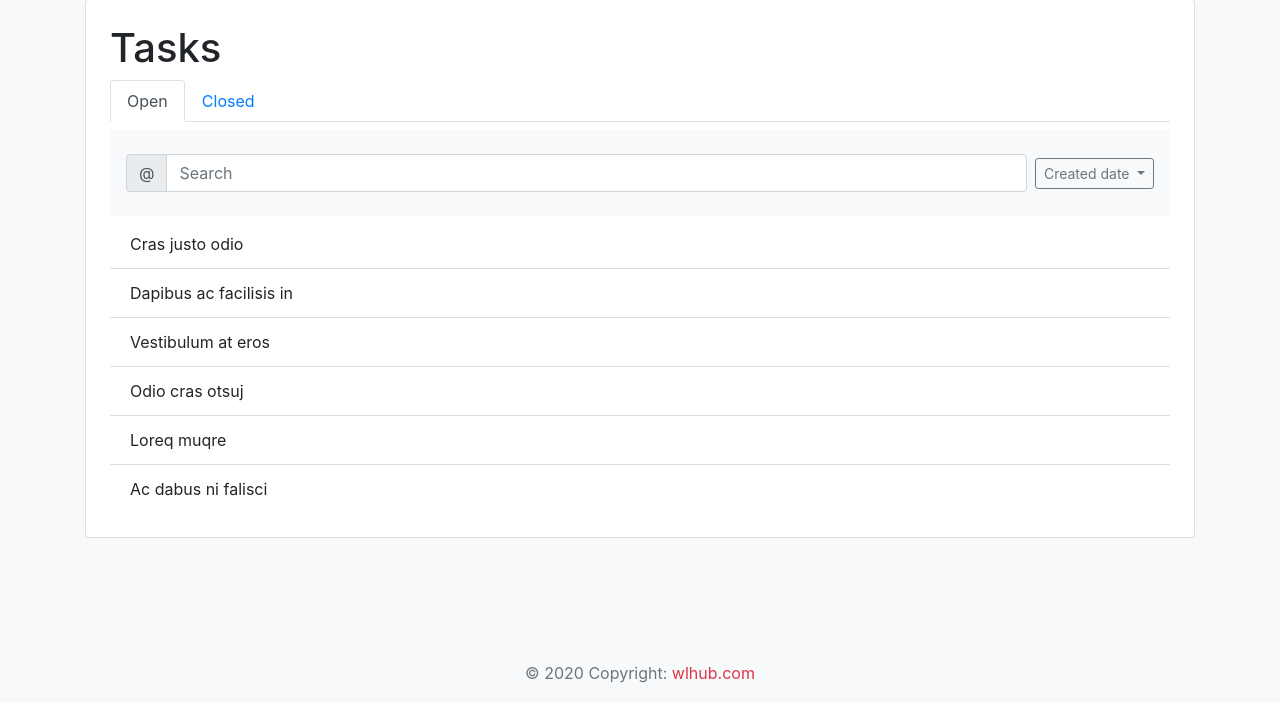
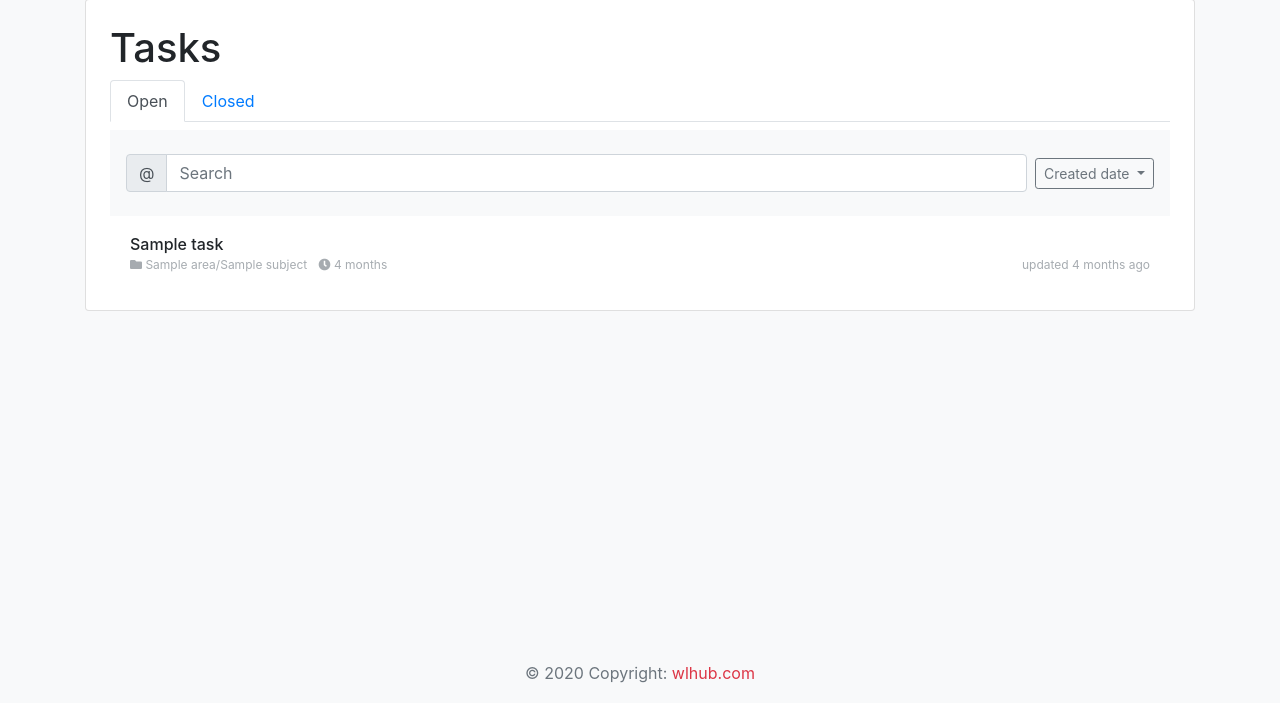
Before and after one commit to azinit/wlhub, a Django app: page /tasks/ in a window 1280 px wide. Shown: the part 97-800 px from the top of the page. Run offline with Django 3.2, Linux system fonts and the light colour scheme; a user stored in the database is signed in; tables that the repository leaves empty hold one stand-in row (values such as "Sample post"); some libraries are stand-ins or nearby versions.

Commit message:
fix models, styles and task_item component + load task into context

```diff
--- a/wlhub/static/common/index.css
+++ b/wlhub/static/common/index.css
@@ -34,3 +34,19 @@ footer {
     font-weight: 300;
     line-height: 1.2;
 }
+
+.dim-1 {
+    opacity: 0.8;
+}
+.dim-2 {
+    opacity: 0.7;
+}
+.dim-3 {
+    opacity: 0.6;
+}
+.dim-4 {
+    opacity: 0.5;
+}
+.dim-5 {
+    opacity: 0.25;
+}
--- a/wlhub/tasks/models.py
+++ b/wlhub/tasks/models.py
@@ -103,4 +103,5 @@ class Task(ModelStrMixin, models.Model):
     priority = models.ForeignKey(TaskPriority, verbose_name="Приоритет", on_delete=models.SET_NULL, null=True)
     tags = models.ManyToManyField(Tag)
     start_at = models.DateField("Дата создания", blank=True, default=datetime.today())
+    updated_at = models.DateTimeField("Дата обновления", auto_now=True)
     end_at = models.DateField("Дата завершения", blank=True, default=datetime.today() + timedelta(days=7))
--- a/wlhub/tasks/urls.py
+++ b/wlhub/tasks/urls.py
@@ -1,7 +1,7 @@
 from django.urls import path
-from .views import index, task_details
+from .views import task_list, task_details
 
 urlpatterns = [
+    path('', task_list, name='tasks-list'),
     path('<int:pk>', task_details, name='tasks-details'),
-    path('', index, name='tasks-list'),
 ]
--- a/wlhub/tasks/views.py
+++ b/wlhub/tasks/views.py
@@ -1,11 +1,16 @@
+from django.contrib.auth.decorators import login_required
 from django.shortcuts import render
 
 from core.utils import get_or_none
 from tasks.models import Task
 
 
-def index(request):
-    context = {}
+@login_required
+def task_list(request):
+    user = request.user
+    context = {
+        "tasks": Task.objects.filter(subject__area__user=user)
+    }
     return render(request, 'tasks/index.html', context)
 
 
--- a/wlhub/templates/components/stat.html
+++ b/wlhub/templates/components/stat.html
@@ -1,4 +1,4 @@
-<span class="stat mx-2 display-5">
-    <i class="fa fa-{{ icon }} text-danger"></i>
+<span class="stat {{ offset|default:"mx-2" }} {{ size|default:"" }}">
+    <i class="fa fa-{{ icon }} {{ color|default:"" }}"></i>
     <span class="label">{{ label }}</span>
 </span>
--- /dev/null
+++ b/wlhub/templates/components/task_item.html
@@ -0,0 +1,16 @@
+<li class="list-group-item">
+    <div class="task-main" style="font-weight: 500">
+        <span class="task-name">{{ task.name }}</span>
+    </div>
+    <div class="task-details dim-3 text-muted" style="font-size: 12px">
+        <span class="task-subject mr-2">
+            {% include 'components/stat.html' with label=task.subject icon="folder" offset="mx-0" %}
+        </span>
+        <span class="task-date">
+            {% include 'components/stat.html' with label=task.start_at|timesince icon="clock" offset="mx-0" %}
+        </span>
+        <span class="task-updated float-right">
+            updated {% firstof task.updated_at|timesince "long" %} ago
+        </span>
+    </div>
+</li>
--- a/wlhub/templates/tasks/includes/open_tasks.html
+++ b/wlhub/templates/tasks/includes/open_tasks.html
@@ -1,8 +1,5 @@
 <ul class="list-group list-group-flush">
-    <li class="list-group-item">Cras justo odio</li>
-    <li class="list-group-item">Dapibus ac facilisis in</li>
-    <li class="list-group-item">Vestibulum at eros</li>
-    <li class="list-group-item">Odio cras otsuj</li>
-    <li class="list-group-item">Loreq muqre</li>
-    <li class="list-group-item">Ac dabus ni falisci</li>
+    {% for task in tasks %}
+        {% include 'components/task_item.html' with task=task %}
+    {% endfor %}
 </ul>
```
Also changed, not shown: wlhub/templates/users/includes/hero.html (+4 -4 lines), wlhub/tasks/migrations/0006_auto_20200518_0240.py (added), wlhub/tasks/migrations/0007_auto_20200518_0243.py (added).
